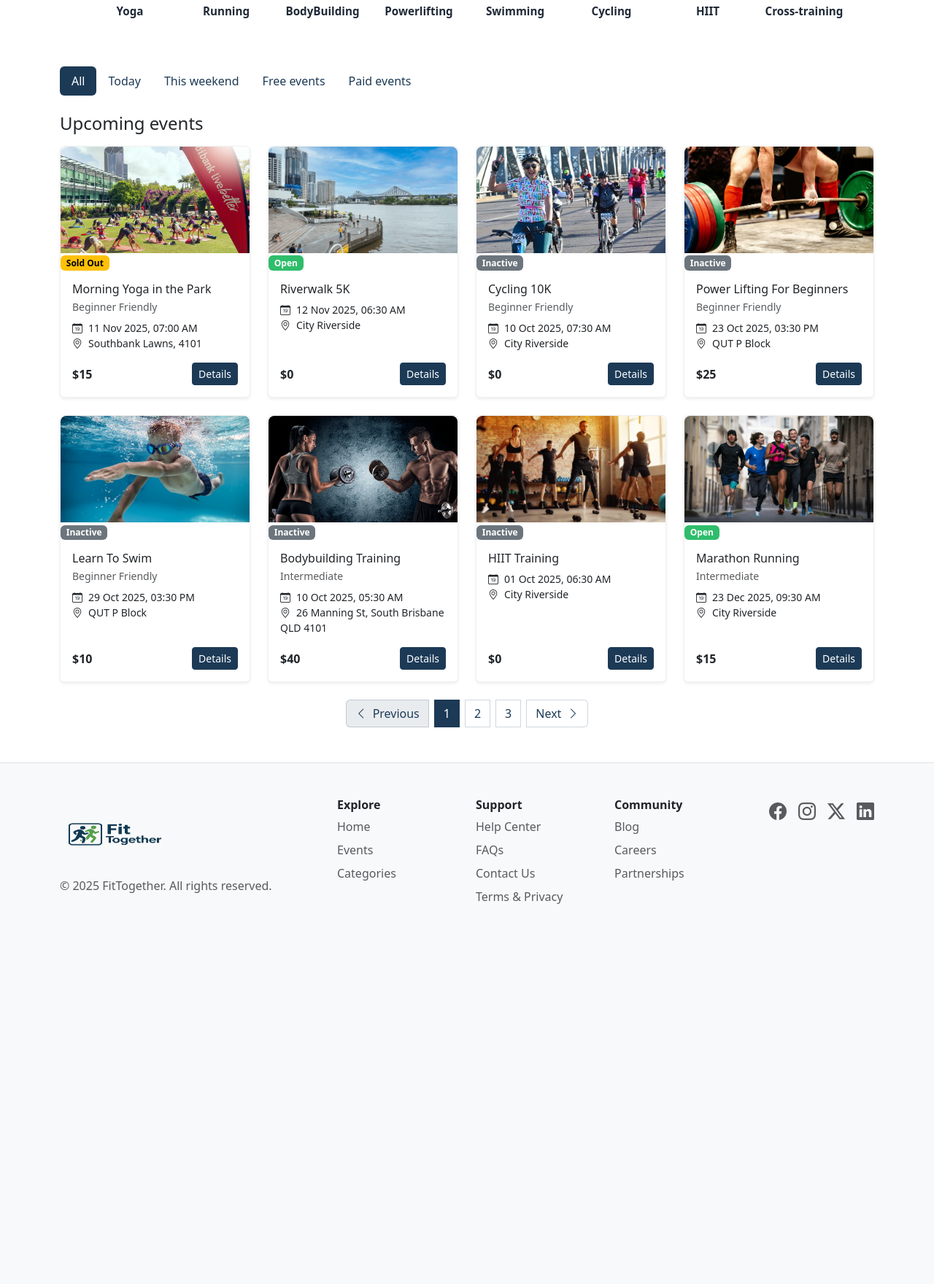
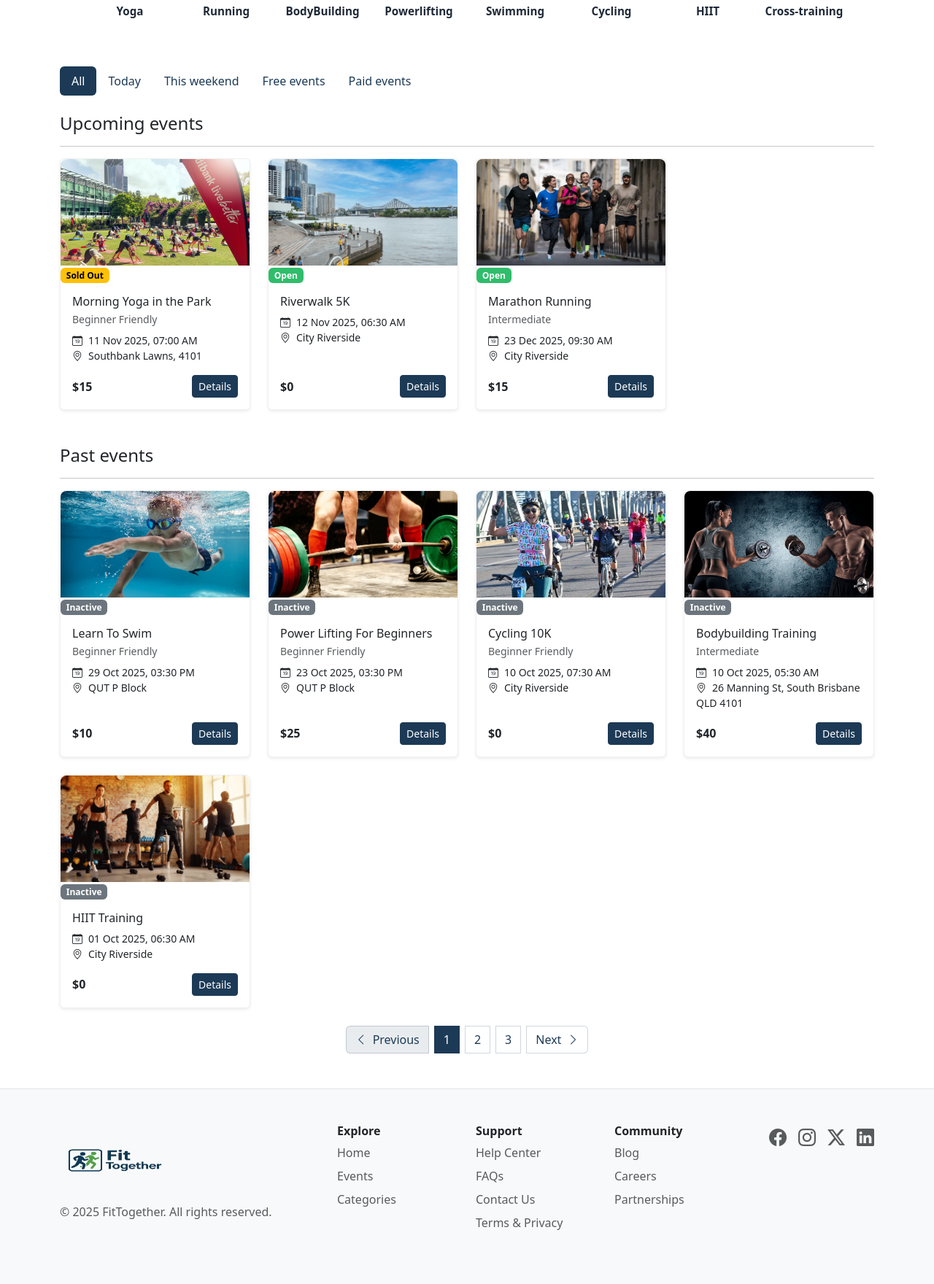
Before and after one commit to santo1827/IAB207-G45, a Flask app: page / in a window 1280 px wide. Shown: the part 776-2536 px from the top of the page at 73% size. Before the commit the page ends 2015 px from the top, so only its background shows below. Run offline with Flask 3, Linux system fonts and the light colour scheme; data comes from the database, SQL or seed files in the repository; some libraries are stand-ins or nearby versions.

Commit message:
Main page show upcoming and past events

```diff
--- a/website/templates/index.html
+++ b/website/templates/index.html
@@ -1,4 +1,49 @@
 {% extends 'base.html' %}
+
+{% macro render_event_cards(events) %}
+  {% if events %}
+    <div class="row row-cols-1 row-cols-sm-2 row-cols-lg-3 row-cols-xl-4 g-4">
+      {% for e in events %}
+      {% set imgs = (e.images or '').split(',') %}
+      <div class="col">
+        <a href="{{ url_for('main.view_event', event_id=e.id)}}" class="text-decoration-none text-dark">
+          <div id="eventCard-{{ e.id }}" class="card h-100 shadow-sm">
+            <div class="position-relative">
+              {% if imgs and imgs[0] %}
+              <img id="eventImage-{{ e.id }}" src="{{ url_for('static', filename='uploads/' ~ imgs[0]) }}" alt="{{ e.title }}" class="card-img-top event-thumb">
+              {% endif %}
+              <span id="bookingStatusBadge" class="badge
+                          {% if e.status == 'Open'%}text-bg-success
+                          {% elif e.status == 'Sold Out'%}text-bg-warning
+                          {% elif e.status == 'Inactive'%}text-bg-secondary
+                          {% elif e.status == 'Cancelled'%}text-bg-danger
+                          {% endif %}">{{e.status}}
+              </span>
+            </div>
+
+            <div class="card-body d-flex flex-column">
+              <h3 id="eventTitle-{{ e.id }}" class="h6 card-title mb-1 text-truncate">{{ e.title }}</h3>
+              <p id="eventMeta-{{ e.id }}" class="text-muted small mb-2">{{ e.experience_level }}</p>
+
+              <ul class="list-unstyled small mb-3">
+                <li><i class="bi bi-calendar-date me-2"></i>{{ e.start_time.strftime('%d %b %Y, %I:%M %p') }}</li>
+                <li><i class="bi bi-geo-alt me-2"></i>{{ e.location }}</li>
+              </ul>
+
+              <div class="d-flex justify-content-between align-items-center mt-auto">
+                <span id="eventPrice-{{ e.id }}" class="fw-semibold">${{ e.ticket_price }}</span>
+                <a id="bookButton-{{ e.id }}" href="{{ url_for('main.view_event', event_id=e.id) }}" class="btn btn-primary btn-sm" type="button">Details</a>
+              </div>
+            </div>
+          </div>
+        </a>
+      </div>
+      {% endfor %}
+    </div>
+    {% else %}
+    <p class="text-muted">No events found.</p>
+  {% endif %}
+{% endmacro %}
 
 {% block title %}Home - FitTogether{% endblock %}
 
@@ -76,50 +121,24 @@
     <li class="nav-item"><a id="filterFree" class="nav-link" href="#">Free events</a></li>
     <li class="nav-item"><a id="filterPaid" class="nav-link" href="#">Paid events</a></li>
   </ul>
+  {% if upcoming_events %}
+  <h2 class="h4 mb-1">Upcoming events</h2>
+  <hr class="my-3">
+  {{ render_event_cards(upcoming_events)}}
+  {% endif %}
 
-  <h2 class="h4 mb-3">Upcoming events</h2>
+  {% if past_events %}
+  <h2 class="h4 mb-1 mt-5">Past events</h2>
+  <hr class="my-3">
+  {{ render_event_cards(past_events)}}
+  {% endif %}
 
   {% if events %}
-  <div class="row row-cols-1 row-cols-sm-2 row-cols-lg-3 row-cols-xl-4 g-4">
-    {% for e in events %}
-    {% set imgs = (e.images or '').split(',') %}
-    <div class="col">
-      <a href="{{ url_for('main.view_event', event_id=e.id)}}" class="text-decoration-none text-dark">
-        <div id="eventCard-{{ e.id }}" class="card h-100 shadow-sm">
-          <div class="position-relative">
-            {% if imgs and imgs[0] %}
-            <img id="eventImage-{{ e.id }}" src="{{ url_for('static', filename='uploads/' ~ imgs[0]) }}" alt="{{ e.title }}" class="card-img-top event-thumb">
-            {% endif %}
-            <span id="bookingStatusBadge" class="badge
-                        {% if e.status == 'Open'%}text-bg-success
-                        {% elif e.status == 'Sold Out'%}text-bg-warning
-                        {% elif e.status == 'Inactive'%}text-bg-secondary
-                        {% elif e.status == 'Cancelled'%}text-bg-danger
-                        {% endif %}">{{e.status}}
-            </span>
-          </div>
-
-          <div class="card-body d-flex flex-column">
-            <h3 id="eventTitle-{{ e.id }}" class="h6 card-title mb-1 text-truncate">{{ e.title }}</h3>
-            <p id="eventMeta-{{ e.id }}" class="text-muted small mb-2">{{ e.experience_level }}</p>
-
-            <ul class="list-unstyled small mb-3">
-              <li><i class="bi bi-calendar-date me-2"></i>{{ e.start_time.strftime('%d %b %Y, %I:%M %p') }}</li>
-              <li><i class="bi bi-geo-alt me-2"></i>{{ e.location }}</li>
-            </ul>
-
-            <div class="d-flex justify-content-between align-items-center mt-auto">
-              <span id="eventPrice-{{ e.id }}" class="fw-semibold">${{ e.ticket_price }}</span>
-              <a id="bookButton-{{ e.id }}" href="{{ url_for('main.view_event', event_id=e.id) }}" class="btn btn-primary btn-sm" type="button">Details</a>
-            </div>
-          </div>
-        </div>
-      </a>
-    </div>
-    {% endfor %}
-  </div>
-  {% else %}
-  <p class="text-muted">No events found.</p>
+  {% if selected_category %}
+  <h2 class="h4 mb-1">{{selected_category}} Events</h2>
+  <hr class="my-3">
+  {% endif %}
+  {{ render_event_cards(events)}}
   {% endif %}
 
   <!-- Pagination -->
--- a/website/views.py
+++ b/website/views.py
@@ -6,6 +6,8 @@ from . import db
 from werkzeug.utils import secure_filename
 import os
 from sqlalchemy import select
+from datetime import datetime
+
 
 uploads_folder = os.path.join(os.getcwd(), 'website', 'static', 'uploads')
 
@@ -14,10 +16,12 @@ main_bp = Blueprint('main', __name__)
 
 @main_bp.route('/')
 def index():
-    all_events = db.session.execute(select(Event)).scalars().all()
+    upcoming_events = Event.query.filter(Event.start_time >= datetime.utcnow()).order_by(Event.start_time).all()
+    past_events = Event.query.filter(Event.start_time < datetime.utcnow()).order_by(Event.start_time.desc()).all()
+
     all_categories = db.session.execute(select(Category)).scalars().all()
 
-    return render_template('index.html', events=all_events, categories=all_categories)
+    return render_template('index.html', upcoming_events=upcoming_events, past_events=past_events, categories=all_categories)
 
 @main_bp.route('/category/<string:category_name>')
 def view_category(category_name):
```
